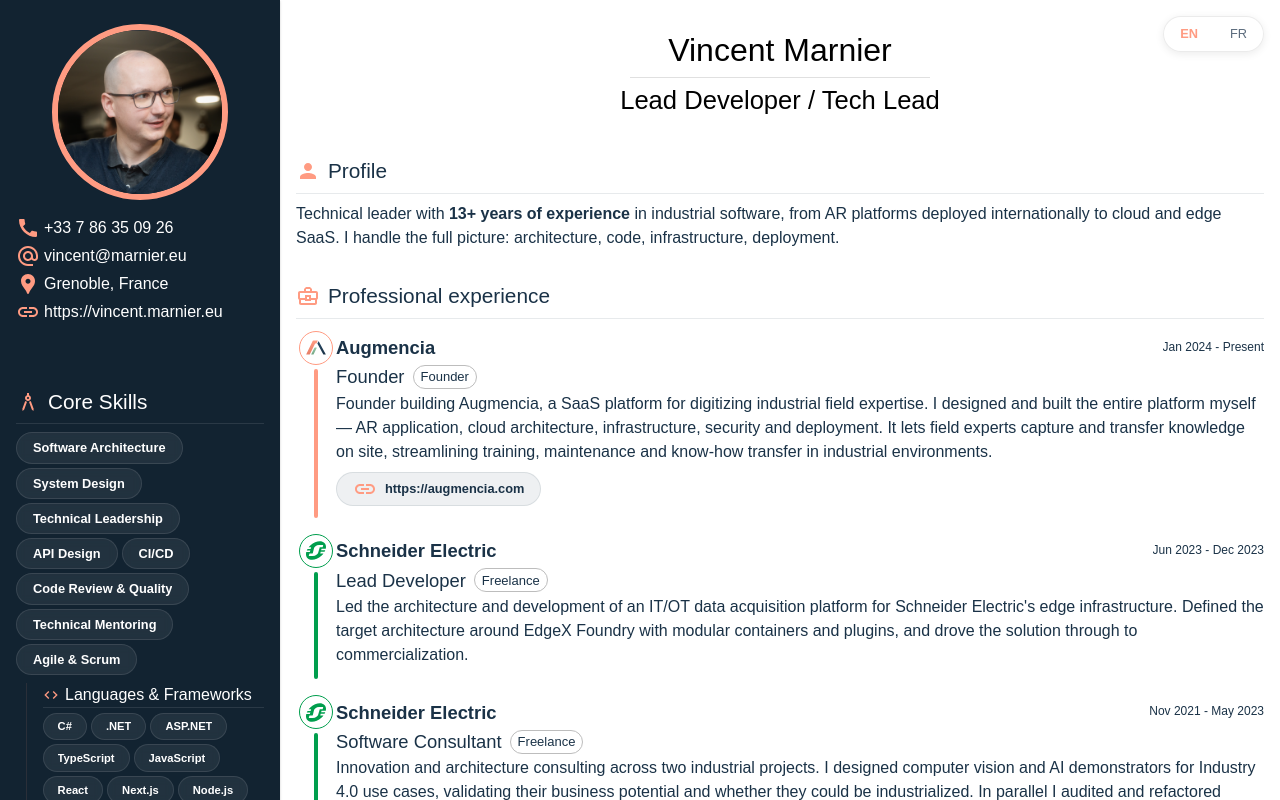
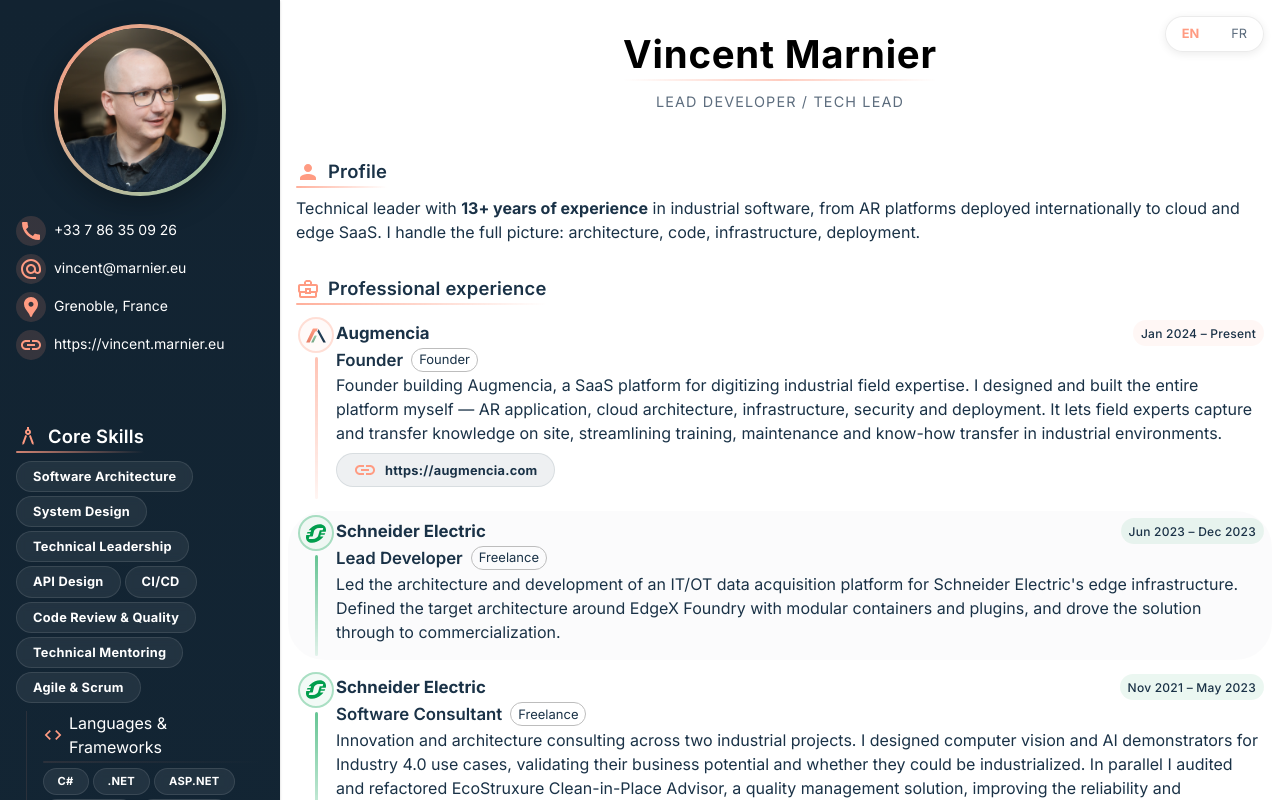
Before and after one commit to VincentMarnier/vincent.marnier.eu, a Next.js app: page / in a window 1280 px wide. Shown: the top 800 px of the page. Built offline with nearby package versions, Linux system fonts and the light colour scheme.

Commit message:
feat: improved resume's style

```diff
--- a/scripts/render-to-pdf.ts
+++ b/scripts/render-to-pdf.ts
@@ -39,6 +39,9 @@
       });
     });
 
+    // Let entrance animations finish before capturing
+    await new Promise((resolve) => setTimeout(resolve, 1200));
+
     await page.emulateMediaType('screen');
 
     await page.pdf({
--- a/src/app/[lang]/components/Badge.tsx
+++ b/src/app/[lang]/components/Badge.tsx
@@ -21,12 +21,14 @@
       variant="outlined"
       sx={{
         ':hover': {
-          backgroundColor: alpha(color, 0.2),
+          backgroundColor: alpha(color, 0.18),
+          transform: 'translateY(-1px)',
+          boxShadow: `0 2px 8px ${alpha(color, 0.15)}`,
         },
         py,
         px,
         backdropFilter: 'blur(4px)',
-        transition: 'background-color 0.3s',
+        transition: 'all 0.25s cubic-bezier(0.4, 0, 0.2, 1)',
         borderRadius: 50,
         backgroundColor: alpha(color, 0.07),
         color: color,
--- a/src/app/[lang]/components/Section.tsx
+++ b/src/app/[lang]/components/Section.tsx
@@ -1,13 +1,23 @@
-import { alpha, Divider, Stack, SvgIconProps, Typography } from "@mui/material";
+import { alpha, Box, Stack, SvgIconProps, Typography } from "@mui/material";
 
 export default function Section({icon: Icon, title, color, mt = 8, variant="default", children}: {icon: React.ComponentType<SvgIconProps>, title: string, color: string, mt?: number, variant?: 'default'|'small', children?: React.ReactNode}) {
+  const isSmall = variant === "small"
   return (
-    <Stack direction="column" sx={{mt, color, gap: variant === "small" ? 0 : 1}}>
-      <Stack direction="row" sx={{gap: variant === "small" ? 0.8 : 1, alignItems: "center"}}>
-        <Icon color="secondary" fontSize="medium" sx={{fontSize: variant === "small" ? '1rem' : undefined}}/>
-        <Typography variant={variant === "small" ? "body1" : "h5"} component={variant === "small" ? "h3" : "h2"}>{title}</Typography>
+    <Stack direction="column" sx={{mt, color, gap: isSmall ? 0 : 1}}>
+      <Stack direction="column" sx={{alignSelf: "flex-start", gap: isSmall ? 0.2 : 0.3}}>
+        <Stack direction="row" sx={{gap: isSmall ? 0.8 : 1, alignItems: "center"}}>
+          <Icon color="secondary" fontSize={isSmall ? "small" : "medium"} />
+          <Typography variant={isSmall ? "body1" : "h5"} component={isSmall ? "h3" : "h2"}>{title}</Typography>
+        </Stack>
+        <Box sx={{
+          height: 2,
+          width: "100%",
+          borderRadius: 2,
+          background: theme => isSmall
+            ? `linear-gradient(90deg, ${alpha(theme.palette.secondary.main, 0.1)}, ${alpha(theme.palette.secondary.main, 0)})`
+            : `linear-gradient(90deg, ${alpha(theme.palette.secondary.main, 0.8)}, ${alpha(theme.palette.secondary.main, 0)})`,
+        }} />
       </Stack>
-      <Divider sx={{borderColor: alpha(color, 0.1)}} />
       {children}
     </Stack>
   )
--- a/src/app/[lang]/components/TimelineItem.tsx
+++ b/src/app/[lang]/components/TimelineItem.tsx
@@ -1,9 +1,10 @@
 import { Box, Chip, Stack, Typography, useTheme } from "@mui/material";
+import { alpha } from "@mui/material";
 import LinkIcon from '@mui/icons-material/Link';
 import Badge from "./Badge";
 import Link from "next/link";
 
-export default function TimelineItem({title, subTitle, subTitleBadge, color, logoSrc, logoSize, startDate, endDate, description, pb = 2, drawConnector = true, url}: {
+export default function TimelineItem({title, subTitle, subTitleBadge, color, logoSrc, logoSize, startDate, endDate, description, pb = 2, drawConnector = true, url, index = 0}: {
   title?: string,
   subTitle?: string,
   subTitleBadge?: string,
@@ -15,7 +16,8 @@
   description?: string,
   pb?: number,
   drawConnector?: boolean,
-  url?: string}) {
+  url?: string,
+  index?: number}) {
   const theme = useTheme();
 
   return (
@@ -24,6 +26,11 @@
         display: "flex",
         alignItems: "stretch",
         breakInside: "avoid",
+        borderRadius: 3,
+        mx: -1,
+        px: 1,
+        bgcolor: index % 2 === 1 ? alpha(theme.palette.primary.main, 0.015) : 'transparent',
+        transition: 'background-color 0.3s',
       }}
     >
       {/* Left rail */}
@@ -42,9 +49,10 @@
             position: "relative",
             width: 32,
             height: 32,
-            border: `1px ${color} solid`,
+            border: `2px ${alpha(color, 0.3)} solid`,
             borderRadius: "50%",
             mt: 0.5,
+            bgcolor: alpha(color, 0.05),
           }}
         >
           <img
@@ -60,11 +68,11 @@
         {drawConnector && (
           <Box
             sx={{
-              width: 4,
+              width: 3,
               flex: 1,
-              bgcolor: color,
               borderRadius: 999,
               my: 0.5,
+              background: `linear-gradient(to bottom, ${alpha(color, 0.6)}, ${alpha(color, 0.1)})`,
             }}
           />
         )}
@@ -76,7 +84,17 @@
             <Typography component="h3" variant="h6" sx={{fontWeight: 700}}>
               {title}
             </Typography>
-          {startDate && endDate && <Typography variant="caption" noWrap><time>{startDate}</time> - <time>{endDate}</time></Typography>}
+          {startDate && endDate && (
+            <Box sx={{
+              bgcolor: alpha(color, 0.08),
+              borderRadius: 2,
+              px: 1,
+              py: 0.25,
+              flexShrink: 0,
+            }}>
+              <Typography variant="caption" noWrap sx={{fontWeight: 500}}><time>{startDate}</time> – <time>{endDate}</time></Typography>
+            </Box>
+          )}
         </Stack>}
         {subTitle && <Stack direction="row" sx={{alignItems: "center", gap: 1}}>
             <Typography component="h4" variant="h6">
--- a/src/app/[lang]/page.tsx
+++ b/src/app/[lang]/page.tsx
@@ -1,7 +1,7 @@
 "use client"
 
 import Image from "next/image";
-import { alpha, Box, Divider, Paper, Stack, Typography, useTheme } from "@mui/material";
+import { alpha, Box, Paper, Stack, Typography, useTheme } from "@mui/material";
 import LanguageIcon from '@mui/icons-material/Language';
 import LightbulbOutlinedIcon from '@mui/icons-material/LightbulbOutlined';
 import ChevronRightIcon from '@mui/icons-material/ChevronRight';
@@ -31,15 +31,15 @@
           width: drawerWidth,
           flexShrink: 0,
           boxSizing: 'border-box',
-          bgcolor: theme.palette.primary.dark,
+          background: `linear-gradient(180deg, ${theme.palette.primary.dark} 0%, #142838 100%)`,
           color: theme.palette.primary.contrastText,
           py: 3,
           px: 2,
-          minHeight: "200vh" // For printing
+          minHeight: "200vh",
         }}
         square
       >
-        <Stack direction="column" sx={{gap: 2}}>
+        <Stack direction="column" sx={{gap: 2.5}}>
           <Image
             src="/VincentMarnier.png"
             alt="Vincent Marnier"
@@ -49,13 +49,31 @@
               width:"66%",
               height: "auto",
               borderRadius: "50%",
-              border: `6px ${theme.palette.secondary.main} solid`,
+              border: `4px solid transparent`,
+              backgroundImage: `linear-gradient(${theme.palette.primary.dark}, ${theme.palette.primary.dark}), linear-gradient(135deg, ${theme.palette.secondary.main}, ${theme.palette.info.main})`,
+              backgroundOrigin: 'border-box',
+              backgroundClip: 'padding-box, border-box',
+              boxShadow: '0 8px 32px rgba(0,0,0,0.3)',
               alignSelf: "center"
             }}
           />
 
-          <Stack direction="column" sx={{gap: 0.5}}>
-            {data.aboutMe.map(r => <Stack key={r.key} direction="row" sx={{gap: 0.5, alignItems: "center"}}>{r.icon} <Typography>{r.text}</Typography></Stack>)}
+          <Stack direction="column" sx={{gap: 1}}>
+            {data.aboutMe.map(r => <Stack key={r.key} direction="row" sx={{gap: 1, alignItems: "center"}}>
+              <Box sx={{
+                display: 'flex',
+                alignItems: 'center',
+                justifyContent: 'center',
+                width: 30,
+                height: 30,
+                borderRadius: '50%',
+                bgcolor: alpha(theme.palette.secondary.main, 0.15),
+                flexShrink: 0,
+              }}>
+                {r.icon}
+              </Box>
+              <Typography variant="body2">{r.text}</Typography>
+            </Stack>)}
           </Stack>
         </Stack>
         <Section icon={data.keySkills.icon} title={data.keySkills.title} color={theme.palette.primary.contrastText}>
@@ -94,37 +112,69 @@
 
       {/* ****************************************** */}
 
-      <Stack direction="column" sx={{flex: 1, pt: 4, px: 2}}>
-        <Stack sx={{alignItems: "center"}}>
+      <Stack
+        direction="column"
+        sx={{
+          flex: 1,
+          pt: 4,
+          px: 2,
+          '@keyframes fadeSlide': {
+            from: { opacity: 0, transform: 'translateY(8px)' },
+            to: { opacity: 1, transform: 'translateY(0)' },
+          },
+        }}
+      >
+        <Stack
+          sx={{
+            alignItems: "center",
+            mb: 1,
+            animation: 'fadeSlide 0.6s ease both',
+          }}
+        >
+          <Stack direction="column" sx={{alignItems: "center", gap: 0.3}}>
             <Typography variant="h1" align="center">
               Vincent Marnier
             </Typography>
-          <Divider sx={{width: 300, my: 1}} />
-          <Typography variant="h3" component="h2" align="center" gutterBottom>
+            <Box sx={{
+              height: 2,
+              width: "100%",
+              borderRadius: 2,
+              background: `linear-gradient(90deg, ${alpha(theme.palette.secondary.main, 0)} 0%, ${alpha(theme.palette.secondary.main, 0.5)} 50%, ${alpha(theme.palette.secondary.main, 0)} 100%)`,
+            }} />
+          </Stack>
+          <Typography variant="subtitle1" component="h2" align="center" gutterBottom sx={{fontSize: '0.9rem', fontWeight: 400, letterSpacing: '0.08em', textTransform: 'uppercase', color: 'text.secondary', mt: 1}}>
             {data.titles["Main title"]}
           </Typography>
         </Stack>
+        <Box sx={{animation: 'fadeSlide 0.6s ease 0.1s both'}}>
           <Section icon={PersonIcon} title={data.titles.Profile} color={theme.palette.text.primary} mt={4}>
             {data.profile}
           </Section>
+        </Box>
 
+        <Box sx={{animation: 'fadeSlide 0.6s ease 0.2s both'}}>
           <Section icon={BusinessCenterOutlinedIcon} title={data.titles["Professional experience"]} color={theme.palette.text.primary} mt={4}>
             {data.jobs.map((job, idx) => {
-            return <TimelineItem key={`job-${idx}`} {...job} />
+              return <TimelineItem key={`job-${idx}`} {...job} index={idx} />
             })}
           </Section>
+        </Box>
 
+        <Box sx={{animation: 'fadeSlide 0.6s ease 0.3s both'}}>
           <Section icon={SchoolOutlinedIcon} title={data.titles.Education} color={theme.palette.text.primary} mt={4}>
             {data.diplomas.map((diploma, idx) => {
-            return <TimelineItem key={`diploma-${idx}`} {...diploma} />
+              return <TimelineItem key={`diploma-${idx}`} {...diploma} index={idx} />
             })}
           </Section>
+        </Box>
 
+        <Box sx={{animation: 'fadeSlide 0.6s ease 0.4s both'}}>
           <Section icon={CodeIcon} title={data.titles["Projects & Contributions"]} color={theme.palette.text.primary} mt={4}>
             {data.projectsAndContributions.map((project, idx) => {
-            return <TimelineItem key={`projects-${idx}`} {...project} />
+              return <TimelineItem key={`projects-${idx}`} {...project} index={idx} />
             })}
           </Section>
+        </Box>
       </Stack>
     </Stack>
     </>
--- a/src/app/[lang]/theme.ts
+++ b/src/app/[lang]/theme.ts
@@ -43,24 +43,45 @@
     borderRadius: 12,
   },
   typography: {
-    fontFamily: "Arial, Helvetica, sans-serif",
+    fontFamily: "'Inter', 'Helvetica', 'Arial', sans-serif",
     h1: {
-      fontSize: '2em',
+      fontSize: '2.4em',
+      fontWeight: 700,
+      letterSpacing: '0.02em',
     },
     h2: {
       fontSize: '1.75em',
+      fontWeight: 700,
     },
     h3: {
-      fontSize: '1.6em',
+      fontSize: '1.5em',
+      fontWeight: 600,
     },
     h4: {
-      fontSize: '1.45em',
+      fontSize: '1.35em',
+      fontWeight: 600,
     },
     h5: {
-      fontSize: '1.3em',
+      fontSize: '1.15em',
+      fontWeight: 600,
+      letterSpacing: '0.01em',
     },
     h6: {
-      fontSize: '1.15em',
+      fontSize: '1.05em',
+      fontWeight: 600,
+    },
+    subtitle1: {
+      fontSize: '1.05em',
+      fontWeight: 300,
+      color: '#5D6D7E',
+    },
+    body2: {
+      fontSize: '0.875em',
+      lineHeight: 1.6,
+    },
+    caption: {
+      fontSize: '0.75rem',
+      letterSpacing: '0.02em',
     },
   },
   components: {
--- a/src/data/en.tsx
+++ b/src/data/en.tsx
@@ -203,7 +203,7 @@
 export const projectsAndContributions = [
   {
     subTitle: "Apriltag",
-    color: "black",
+    color: "#000000",
     description: "A widely-used AR fiducial marker library. Fixed a memory leak, resolved Windows cross-compilation issues, and added CI workflows.",
     url: 'https://github.com/AprilRobotics/apriltag',
     logoSrc: '/github.svg',
@@ -213,7 +213,7 @@
   },
   {
     subTitle: "jampgame_proxy",
-    color: "black",
+    color: "#000000",
     description: "Security hardening tool for legacy Jedi Academy game servers, addressing network vulnerabilities via proxy DLL, function detouring and injection.",
     url: 'https://github.com/VincentMarnier/jampgame_proxy',
     logoSrc: '/github.svg',
--- a/src/data/fr.tsx
+++ b/src/data/fr.tsx
@@ -203,7 +203,7 @@
 export const projectsAndContributions = [
   {
     subTitle: "Apriltag",
-    color: "black",
+    color: "#000000",
     description: "Bibliothèque open source de marqueurs AR très utilisée en robotique. Correction d'une fuite mémoire, résolution de problèmes de cross-compilation Windows et ajout de workflows CI.",
     url: 'https://github.com/AprilRobotics/apriltag',
     logoSrc: '/github.svg',
@@ -213,7 +213,7 @@
   },
   {
     subTitle: "jampgame_proxy",
-    color: "black",
+    color: "#000000",
     description: "Outil de sécurisation pour serveurs Jedi Academy vieillissants, adressant les vulnérabilités réseau via proxy DLL, function detouring et injection de fonctions.",
     url: 'https://github.com/VincentMarnier/jampgame_proxy',
     logoSrc: '/github.svg',
```
Lines whose indentation alone changed are shown as unchanged.
